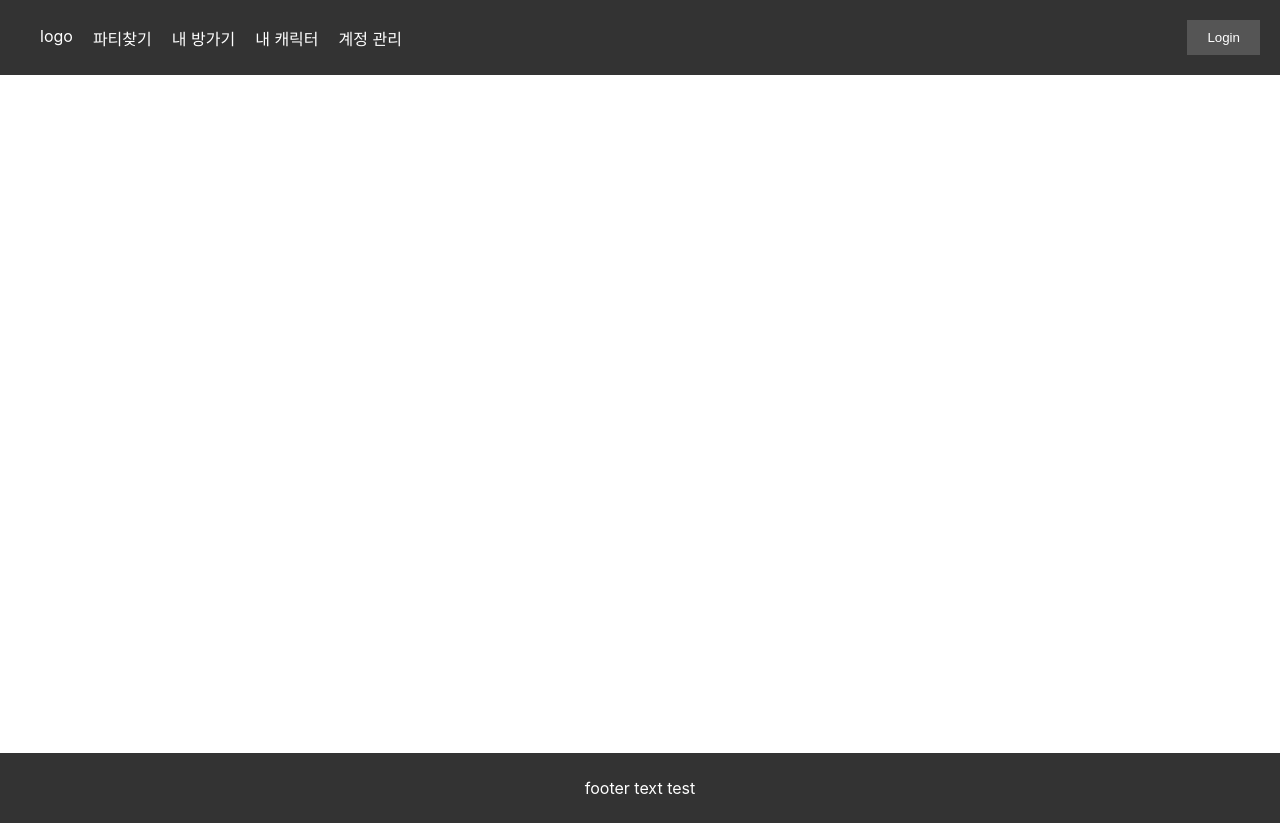
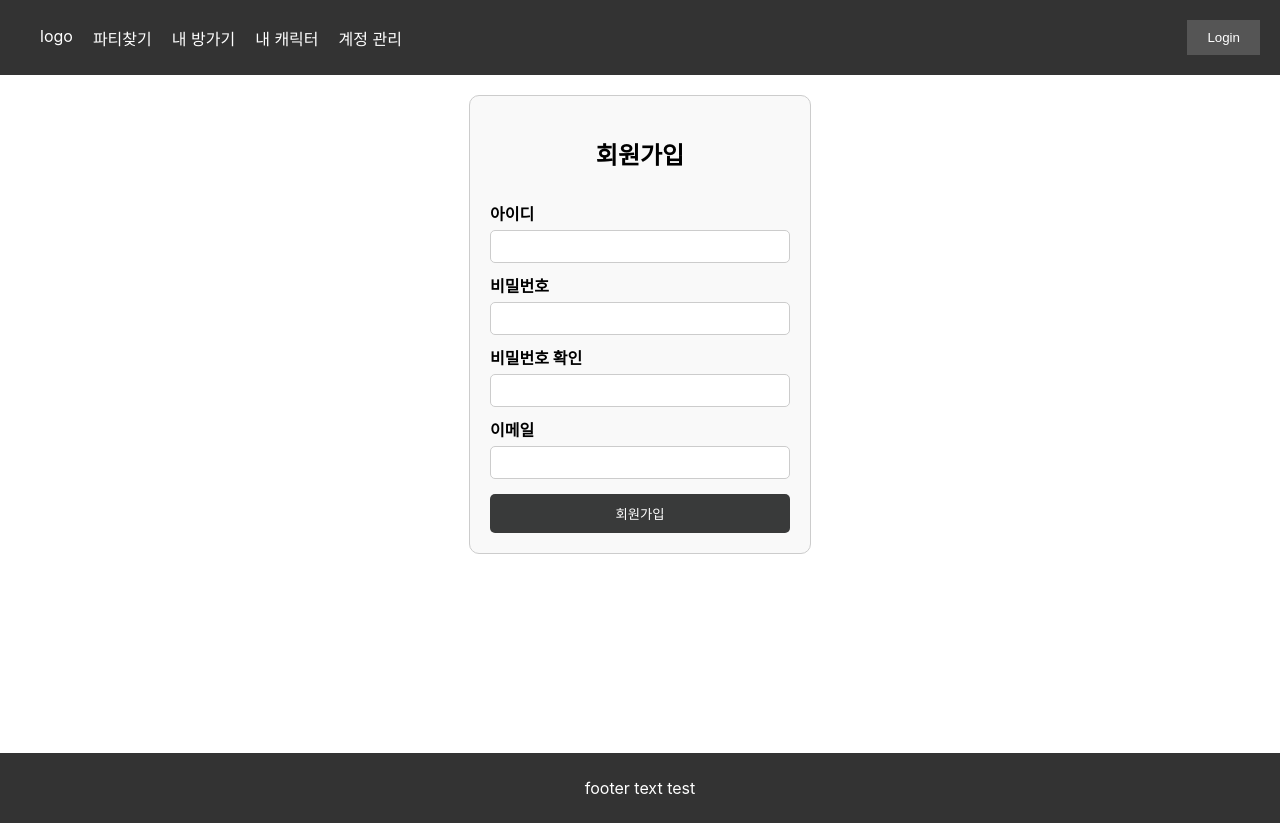
Before and after one commit to bsko98/lostark-party-page, a React (Create React App) app: page /signup in a window 1280 px wide. Built offline with nearby package versions, Linux system fonts and the light colour scheme.

Commit message:
오류 수정정

```diff
--- a/src/App.js
+++ b/src/App.js
@@ -11,6 +11,7 @@ import LoginPage from './pages/LoginPage';
 import MyCharacterInfoPage from './pages/MyCharacterInfoPage'
 import AddMyCharacterPage from './pages/AddMyCharacterPage';
 import CertifyJewelPage from './pages/CertifyJewelPage';
+import SignupForm from './components/SignupForm';
 
 function App() {
   const [isLogin, setIsLogin] = useState(false);
@@ -24,6 +25,7 @@ function App() {
           <Route path="/mycharacter" element={<MyCharacterInfoPage/>}/>
           <Route path="/addmycharacter" element={<AddMyCharacterPage/>}/>
           <Route path="/certifyjewelpage" element={<CertifyJewelPage/>}/>
+          <Route path="/signup" element={<SignupForm/>}></Route>
           {console.log("app login test "+isLogin)}
         </Routes>
       </div>
--- a/src/components/PartyTable.css
+++ b/src/components/PartyTable.css
@@ -50,22 +50,22 @@
 .party-members {
   display: flex;
   flex-direction: column;
-  gap: 3px;
+  gap: 2px;
   padding: 2px;
 }
 
 .party-member {
   display: flex;
   align-items: center;
-  gap: 5px;
+  gap: 3px;
   font-size: 11px;
   text-align: left;
   border: 1px solid black;
 }
 
 .party-member img {
-  width: 18px;
-  height: 18px;
+  width: 17px;
+  height: 17x;
 }
 
 .job,
--- a/src/components/RaidSelecter.js
+++ b/src/components/RaidSelecter.js
@@ -2,47 +2,57 @@ import React, { useState } from "react";
 import "./RaidSelecter.css";
 
 const RaidSelecter = ({ onSelectRaid }) => {
-  const [selectedCategory, setSelectedCategory] = useState(null);
-  const [selectedRaid, setSelectedRaid] = useState(null);
+  const [selectedCategoryIndex, setSelectedCategoryIndex] = useState(null);
+  const [selectedRaidIndex, setSelectedRaidIndex] = useState(null);
 
-  const raidData = {
-    "카제로스 레이드": ["에키드나", "1막", "2막", "3막"],
-    "에픽 레이드": ["베히모스"],
-    "군단장 레이드": ["발탄", "비아키스", "쿠크세이튼", "아브렐슈드", "일리아칸", "카멘"],
-    "어비스 던전": ["카양겔", "상아탑"],
+  const buttonData = [
+    { category: "카제로스 레이드", raids: ["에키드나", "1막", "2막", "3막"] },
+    { category: "에픽 레이드", raids: ["베히모스"] },
+    { category: "군단장 레이드", raids: ["발탄", "비아키스!", "쿠크세이튼", "아브렐슈드", "일리아칸", "카멘"] },
+    { category: "어비스 던전", raids: ["카양겔", "상아탑"] },
+  ];
+
+  const raidData = [
+    { category: "카제로스 레이드드", raids: ["에키드나", "1막", "2막", "3막"] },
+    { category: "에픽 레이드", raids: ["베히모스"] },
+    { category: "군단장 레이드", raids: ["발탄", "비아키스", "쿠크세이튼", "아브렐슈드", "일리아칸", "카멘"] },
+    { category: "어비스 던전", raids: ["카양겔", "상아탑"] },
+  ];
+
+  const handleCategoryClick = (index) => {
+    setSelectedCategoryIndex(selectedCategoryIndex === index ? null : index);
+    setSelectedRaidIndex(null);
   };
 
-  const handleCategoryClick = (category) => {
-    setSelectedCategory(category === selectedCategory ? null : category);
-    setSelectedRaid(null);
-  };
-
-  const handleRaidClick = (raid) => {
-    setSelectedRaid(raid);
-    onSelectRaid(selectedCategory, raid);
+  const handleRaidClick = (index) => {
+    setSelectedRaidIndex(index);
+    if (selectedCategoryIndex !== null) {
+      const selectedCategory = raidData[selectedCategoryIndex].category;
+      const selectedRaid = raidData[selectedCategoryIndex].raids[index];
+      onSelectRaid(selectedCategory, selectedRaid);
+    }
   };
 
   return (
     <div className="raid-container">
       <div className="category-container">
-        {Object.keys(raidData).map((category) => (
+        {buttonData.map((item, index) => (
           <button
-            key={category}
-            className={`category-btn ${selectedCategory === category ? "active" : ""}`}
-            onClick={() => handleCategoryClick(category)}
+            key={item.category}
+            className={`category-btn ${selectedCategoryIndex === index ? "active" : ""}`}
+            onClick={() => handleCategoryClick(index)}
           >
-            {category}
+            {item.category}
           </button>
         ))}
       </div>
-
-      {selectedCategory && (
+      {selectedCategoryIndex !== null && (
         <div className="raid-list">
-          {raidData[selectedCategory].map((raid) => (
+          {buttonData[selectedCategoryIndex].raids.map((raid, index) => (
             <button
               key={raid}
-              className={`raid-btn ${selectedRaid === raid ? "selected" : ""}`}
-              onClick={() => handleRaidClick(raid)}
+              className={`raid-btn ${selectedRaidIndex === index ? "selected" : ""}`}
+              onClick={() => handleRaidClick(index)}
             >
               {raid}
             </button>
--- /dev/null
+++ b/src/components/SignupForm.css
@@ -0,0 +1,57 @@
+.signup-container {
+    width: 300px;
+    margin: 0 auto;
+    padding: 20px;
+    border: 1px solid #ccc;
+    border-radius: 10px;
+    background-color: #f9f9f9;
+    text-align: center;
+}
+
+.singuph2 {
+    margin-bottom: 20px;
+}
+
+.signupform {
+    display: flex;
+    flex-direction: column;
+}
+
+.signuplabel{
+    text-align: left;
+    margin-top: 10px;
+    font-weight: bold;
+}
+
+.signupinput {
+    padding: 8px;
+    margin-top: 5px;
+    border: 1px solid #ccc;
+    border-radius: 5px;
+}
+
+.signupbutton {
+    margin-top: 15px;
+    padding: 10px;
+    border: none;
+    border-radius: 5px;
+    background-color: #393a3a;
+    color: white;
+    cursor: pointer;
+}
+
+.sigupbutton:hover {
+    background-color: #3c3c3d;
+}
+
+.error-text {
+    color: red;
+    font-size: 12px;
+    margin-top: 5px;
+}
+
+.success-text {
+    color: green;
+    font-size: 12px;
+    margin-top: 5px;
+}
--- /dev/null
+++ b/src/components/SignupForm.js
@@ -0,0 +1,98 @@
+import React, { useState } from "react";
+import "./SignupForm.css";
+
+const SignupForm = () => {
+    const [username, setUsername] = useState("");
+    const [password, setPassword] = useState("");
+    const [confirmPassword, setConfirmPassword] = useState("");
+    const [email, setEmail] = useState("");
+    const [successMessage, setSuccessMessage] = useState("");
+    const [error, setError] = useState("");
+    const serverurl = "";// 아직 url 안넣어놈
+    // 비밀번호, 비밀번호 확인 일치?
+    const isPasswordMatch = password === confirmPassword;
+
+    // 회원가입 요청
+    const handleSubmit = async (e) => {
+        e.preventDefault();
+        setError("");
+        setSuccessMessage("");
+        console.log(username,password,email)
+        if (!isPasswordMatch) {
+        setError("비밀번호가 일치하지 않습니다.");
+        alert("비밀번호가 일치하지 않습니다.");
+        return;
+        }
+
+        try {
+        const response = await fetch(serverurl, {
+            method: "POST",
+            headers: { "Content-Type": "application/json" },
+            body: JSON.stringify({ username, password, email }),
+        });
+
+        const data = await response.json();
+        if (response.ok) {
+
+            setSuccessMessage(data.message);
+            alert(data.message);
+            setUsername("");
+            setPassword("");
+            setConfirmPassword("");
+            setEmail("");
+        } else {
+            setError(data.errors.join(" / "));
+            alert(data.errors.join("\n"));
+        }
+        } catch (err) {
+        setError("서버와의 통신 중 오류가 발생했습니다.");
+        alert("서버와의 통신 중 오류가 발생했습니다.");
+        }
+    };
+
+    return (
+        <div className="signup-container">
+        <h2 className="singuph2">회원가입</h2>
+        <form className="signupform" onSubmit={handleSubmit}>
+            <label className="signuplabel">아이디</label>
+            <input
+            className="signupinput"
+            type="text"
+            value={username}
+            onChange={(e) => setUsername(e.target.value)}
+            required
+            />
+            <label className="signuplabel">비밀번호</label>
+            <input
+            className="signupinput"
+            type="password"
+            value={password}
+            onChange={(e) => setPassword(e.target.value)}
+            required
+            />
+            <label className="signuplabel">비밀번호 확인</label>
+            <input
+            className="signupinput"
+            type="password"
+            value={confirmPassword}
+            onChange={(e) => setConfirmPassword(e.target.value)}
+            required
+            />
+            {!isPasswordMatch && <p className="error-text">비밀번호가 일치하지 않습니다.</p>}
+            <label className="signuplabel" >이메일</label>
+            <input
+            className="signupinput"
+            type="email"
+            value={email}
+            onChange={(e) => setEmail(e.target.value)}
+            required
+            />
+            <button type="submit" className="signupbutton">회원가입</button>
+            {successMessage && <p className="success-text">{successMessage}</p>}
+            {error && <p className="error-text">{error}</p>}
+        </form>
+        </div>
+    );
+};
+
+export default SignupForm;
--- a/src/pages/LoginPage.js
+++ b/src/pages/LoginPage.js
@@ -2,7 +2,7 @@ import React ,{useState} from 'react';
 import './LoginPage.css';
 import { useNavigate } from 'react-router-dom';
 import { SHA256 } from 'crypto-js';
-
+import SignupForm from '../components/SignupForm';
 
 const LoginPage = ({isLogin, setIsLogin}) => {
   const [id, setId] = useState('');
@@ -24,6 +24,9 @@ const LoginPage = ({isLogin, setIsLogin}) => {
     console.log(isLogin);
     navigate('/');
   };
+  const handleSignup = () => {
+    navigate('/signup');
+  }
 
   return (
     <div className="login-container">
@@ -40,7 +43,7 @@ const LoginPage = ({isLogin, setIsLogin}) => {
       <div className="options">
         <button className="option-btn">아이디 찾기</button>
         <button className="option-btn">비밀번호 재설정</button>
-        <button className="option-btn">회원가입</button>
+        <button className="option-btn" onClick={handleSignup}>회원가입</button>
       </div>
     </div>
   );
--- a/src/pages/PartyMain.js
+++ b/src/pages/PartyMain.js
@@ -35,6 +35,7 @@ const PartyMain = () => {
   const handleSelectRaid = (category, raid) => {
     setSelectedRaidCategory(category);
     setSelectedRaid(raid);
+    console.log("카테고리 -> "+category+"  레이드 -> " +raid);
     applyFilters(category, raid, selectedSkills);
   };
 
@@ -60,7 +61,7 @@ const PartyMain = () => {
 
   return (
     <div className="raidselecterbox">
-      <RaidSelecter onSelectRaid={handleSelectRaid} />
+      <RaidSelecter onSelectRaid={handleSelectRaid}/>
 
       <div className="maincontainer">
         <div className="box">
```
